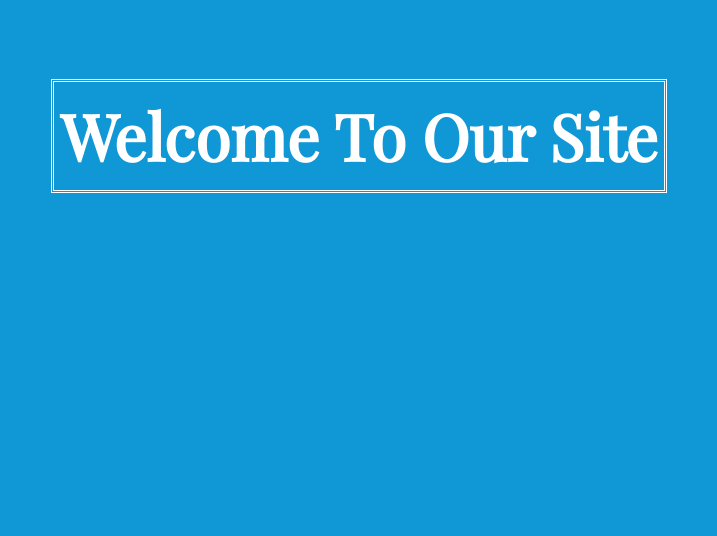
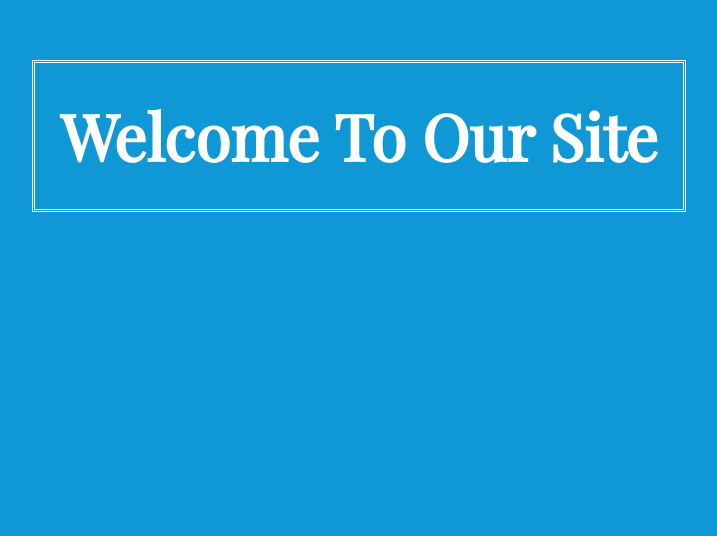
Before and after one commit to idominikbrame/FirstResponsiveSite, a plain HTML site: page index.html in a window 1280 px wide. Shown: the part 264-800 px from the top of the page, without its empty margins (281-998 px from the left). Drawn offline with nearby package versions, Linux system fonts and the light colour scheme.

Commit message:
changed padding for desktop page size

```diff
--- a/css/styles.css
+++ b/css/styles.css
@@ -17,7 +17,7 @@ body {
 
 .header > h1 {
   border-style: double;
-  padding: 6px;
+  padding: 5px;
 }
 
 .header img {
@@ -140,6 +140,10 @@ img {
     margin-bottom: 1vh;
   }
 
+  .header > h1 {
+    padding: 25px;
+  }
+
   .sectionTitle{
     font-size: 1.9em;
     margin-bottom: .5em;
```
